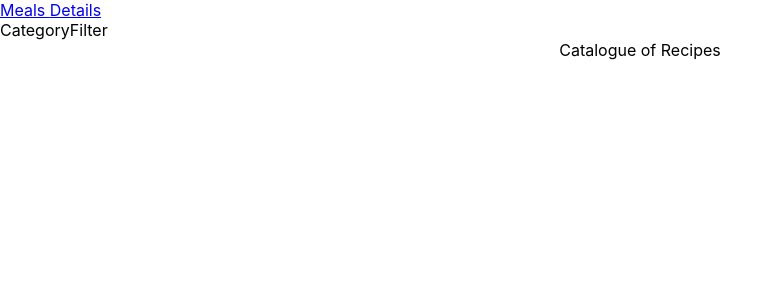
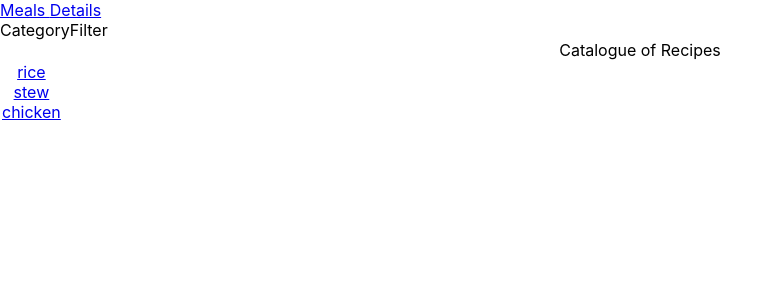
Before and after one commit to Georjane/redux-recipes-catalogue, a React (Create React App) app: page / in a window 1280 px wide. Shown: the top 300 px of the page, without its empty margins (0-782 px from the left). Built offline with nearby package versions, Linux system fonts and the light colour scheme.

Commit message:
Can display list of meals

```diff
--- a/package.json
+++ b/package.json
@@ -6,6 +6,7 @@
     "@testing-library/jest-dom": "^5.11.4",
     "@testing-library/react": "^11.1.0",
     "@testing-library/user-event": "^12.1.10",
+    "prop-types": "^15.7.2",
     "react": "^17.0.2",
     "react-dom": "^17.0.2",
     "react-router-dom": "^5.2.0",
--- a/src/components/App.js
+++ b/src/components/App.js
@@ -1,9 +1,12 @@
 import '../App.css';
+import { Link } from 'react-router-dom';
+import MealList from '../containers/MealList';
 
 function App() {
   return (
     <div className="App">
       Catalogue of Recipes
+      <Link to="/details"><MealList /></Link>
     </div>
   );
 }
--- a/src/components/Meal.js
+++ b/src/components/Meal.js
@@ -0,0 +1,16 @@
+import PropTypes from 'prop-types';
+
+function Meal(props) {
+  const { meal } = props;
+  return (
+    <div className="Meal">
+      {meal}
+    </div>
+  );
+}
+
+Meal.propTypes = {
+  meal: PropTypes.string.isRequired,
+};
+
+export default Meal;
--- a/src/containers/MealList.js
+++ b/src/containers/MealList.js
@@ -1,16 +1,18 @@
+import Meal from '../components/Meal';
+
 function MealList() {
-  const meals = ['rice', 'stew', 'chicken']
+  const meals = ['rice', 'stew', 'chicken'];
   return (
     <div>
       <table>
         <tbody>
           {meals.map((meal) => (
-            <Meal meal={meal} />
+            <Meal meal={meal} key={meal} />
           ))}
         </tbody>
       </table>
     </div>
-  )
+  );
 }
 
 export default MealList;
```
Also changed, not shown: 1 other file (tests, documents, lock files or other folders).
